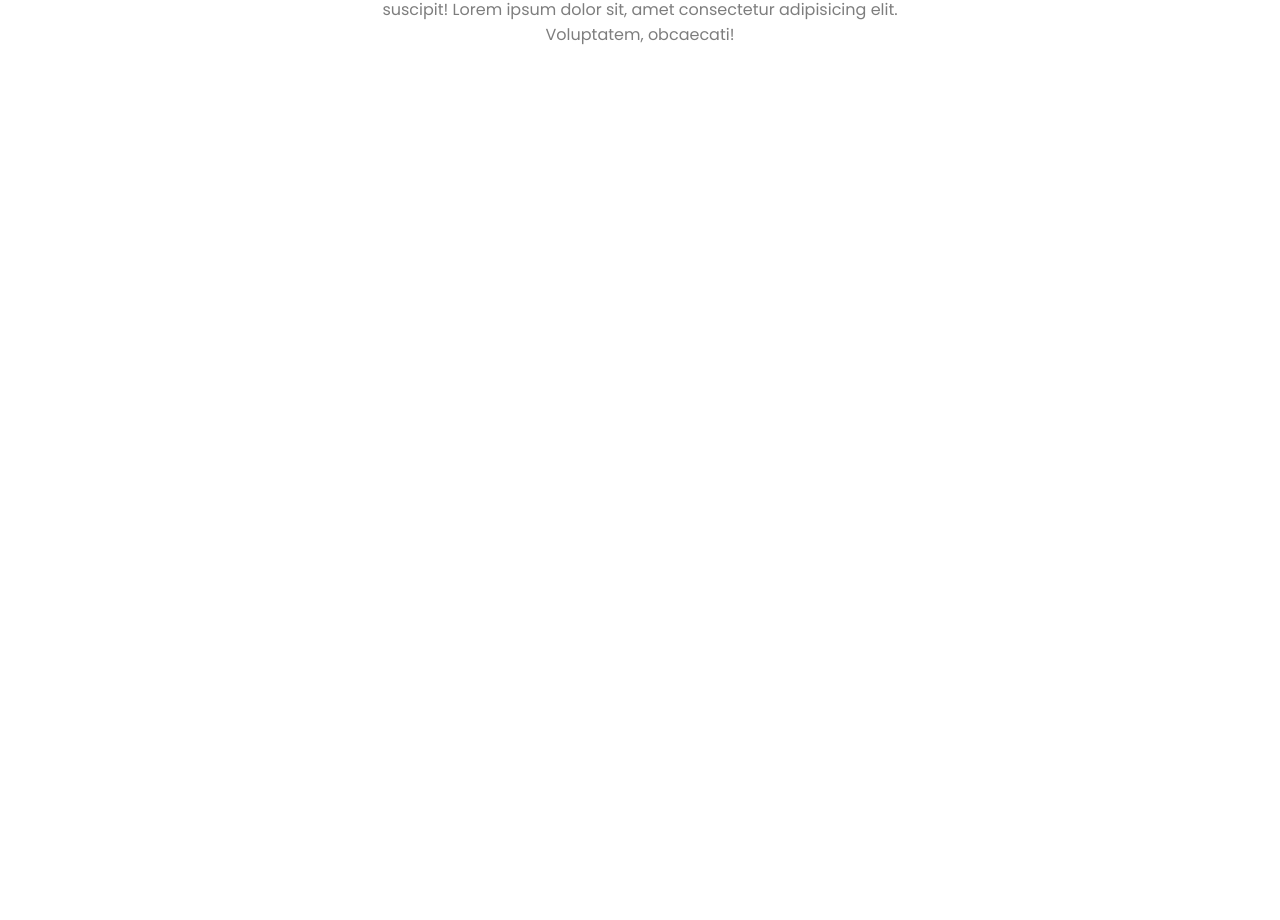
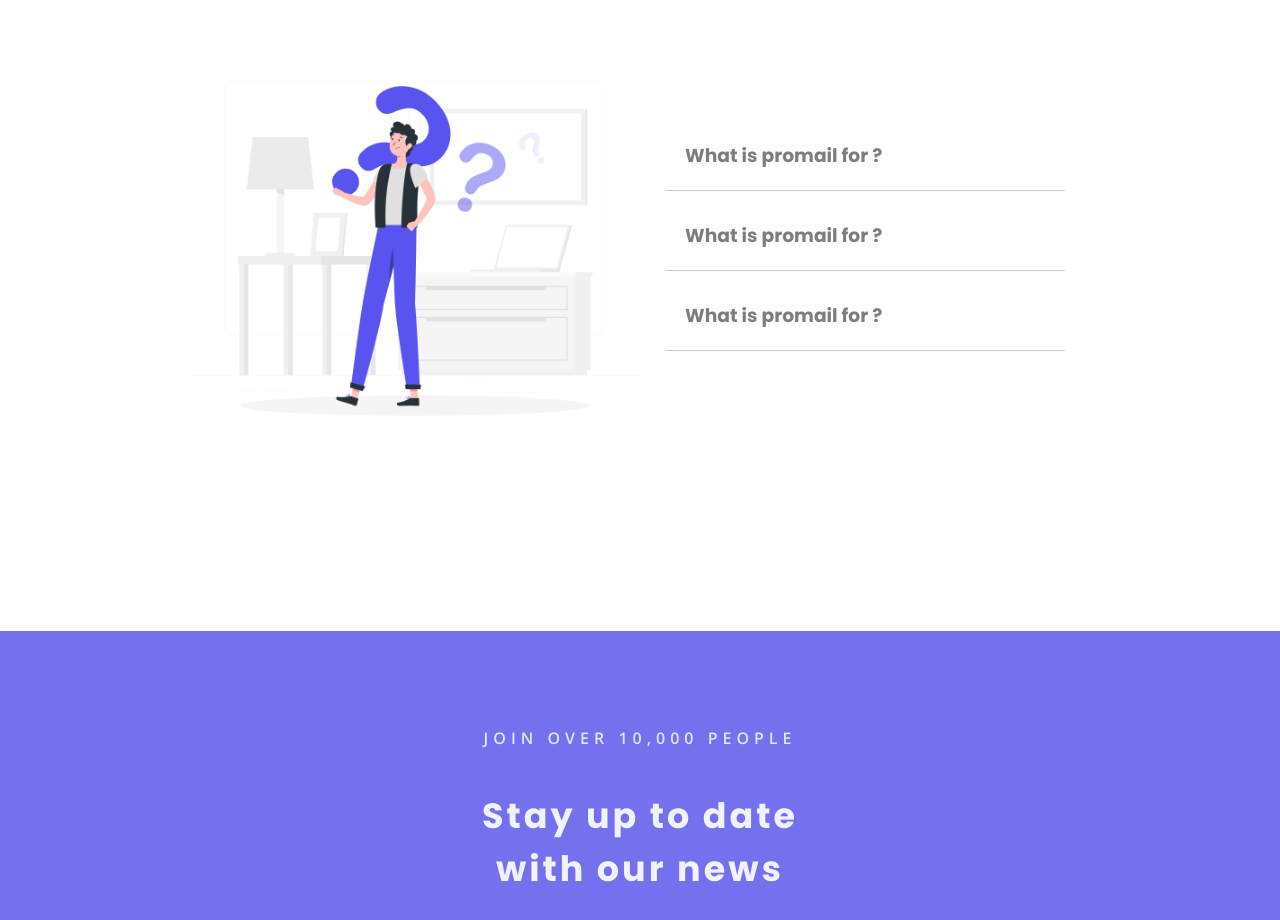
Before and after one commit to Mrsfab09/ProMail, a React (Vite) app: page / in a window 1280 px wide. Shown: the part 1807-2727 px from the top of the page. Before the commit the page ends 1950 px from the top, so only its background shows below. Built offline with nearby package versions, Linux system fonts and the light colour scheme.

Commit message:
adding accordion to faq and adding new section cta(call to action)

```diff
--- a/src/App.jsx
+++ b/src/App.jsx
@@ -1,5 +1,6 @@
 import "./App.css";
-import { FAQ } from "./components/FAQ/Faq";
+import { Cta } from "./components/Cta/Cta";
+import { Faq } from "./components/FAQ/Faq";
 import { Features } from "./components/Features/Features";
 import { Hero } from "./components/Hero/Hero";
 import { NavBar } from "./components/NavBar/NavBar";
@@ -11,7 +12,8 @@ function App() {
       <main>
         <Hero />
         <Features />
-        <FAQ />
+        <Faq />
+        <Cta />
       </main>
     </>
   );
--- /dev/null
+++ b/src/components/Cta/Cta.jsx
@@ -0,0 +1,12 @@
+import styles from "./Cta.module.css";
+
+export function Cta() {
+  return (
+    <section className={styles.sectionCta}>
+      <div className={styles.container}>
+        <p>Join over 10,000 people</p>
+        <h2>Stay up to date with our news</h2>
+      </div>
+    </section>
+  );
+}
--- /dev/null
+++ b/src/components/Cta/Cta.module.css
@@ -0,0 +1,32 @@
+@import url("https://fonts.googleapis.com/css2?family=Open+Sans:ital,wght@0,300..800;1,300..800&family=Poppins:ital,wght@0,100;0,200;0,300;0,400;0,500;0,600;0,700;0,800;0,900;1,100;1,200;1,300;1,400;1,500;1,600;1,700;1,800;1,900&display=swap");
+
+.sectionCta {
+  position: relative;
+  display: flex;
+  flex-direction: column;
+  align-items: center;
+  text-align: center;
+}
+.container {
+  background-color: #3e38e8b7;
+  width: 100%;
+  padding: 6rem 0;
+  display: flex;
+  flex-direction: column;
+  align-items: center;
+}
+.container p {
+  font-family: "Open Sans", sans-serif;
+  font-size: 16px;
+  font-weight: 600;
+  text-transform: uppercase;
+  color: rgba(255, 255, 255, 0.808);
+  letter-spacing: 5px;
+}
+.container h2 {
+  margin-top: 40px;
+  width: 400px;
+  font-size: 35px;
+  color: rgba(255, 255, 255, 0.911);
+  letter-spacing: 3px;
+}
--- a/src/components/FAQ/Faq.jsx
+++ b/src/components/FAQ/Faq.jsx
@@ -1,6 +1,22 @@
 import styles from "./Faq.module.css";
+import FAQ from "../../assets/Faq.png";
 
-export function FAQ() {
+export function Faq() {
+  const data = [
+    {
+      title: "What is promail for ?",
+      description: "",
+    },
+    {
+      title: "What is promail for ?",
+      description: "",
+    },
+    {
+      title: "What is promail for ?",
+      description: "",
+    },
+  ];
+
   return (
     <section className={styles.faqSection}>
       <div className={styles.faqContent}>
@@ -11,6 +27,19 @@ export function FAQ() {
           Voluptatem, obcaecati!
         </p>
       </div>
+      <div className={styles.container}>
+        <img src={FAQ} alt="" />
+        <div className={styles.accordion}>
+          {data.map(({ title, description }, index) => {
+            return (
+              <div key={index} className={styles.item}>
+                <h3>{title}</h3>
+                <p>{description}</p>
+              </div>
+            );
+          })}
+        </div>
+      </div>
     </section>
   );
 }
--- a/src/components/FAQ/Faq.module.css
+++ b/src/components/FAQ/Faq.module.css
@@ -3,7 +3,8 @@
   display: flex;
   flex-direction: column;
   align-items: center;
-  padding: 96px;
+  padding: 50px;
+  margin-bottom: 100px;
 }
 .faqContent {
   width: 35rem;
@@ -18,3 +19,22 @@
   margin-top: 15px;
   overflow-wrap: break-word;
 }
+.container {
+  display: grid;
+  grid-template-columns: repeat(2, 1fr);
+  place-items: center;
+}
+.container img {
+  width: 450px;
+  height: 450px;
+  margin-top: 30px;
+}
+.accordion {
+  width: 400px;
+}
+.item {
+  border-bottom: 1px solid #ccc;
+  margin-bottom: 10px;
+  padding: 20px;
+  color: var(--fontHover);
+}
```
Also changed, not shown: src/assets/Faq.png (added).
